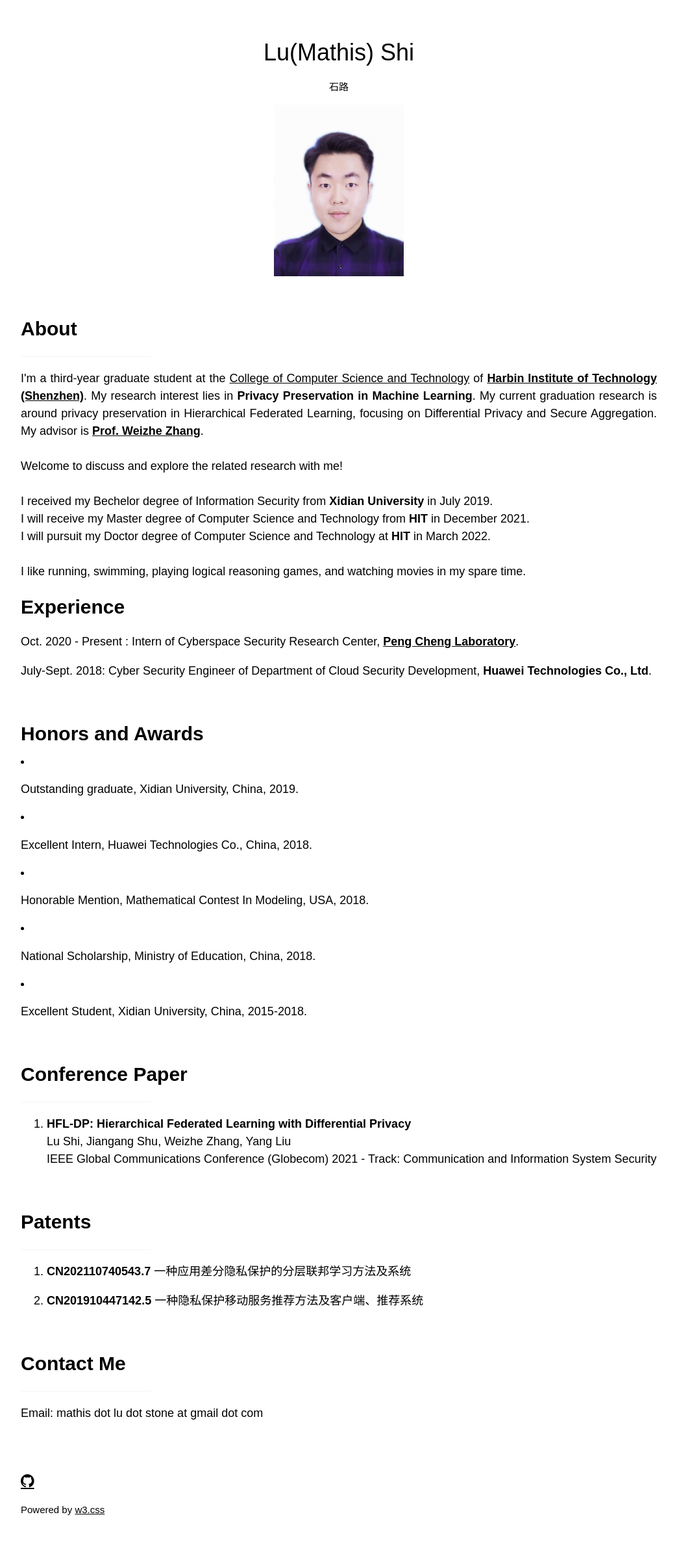
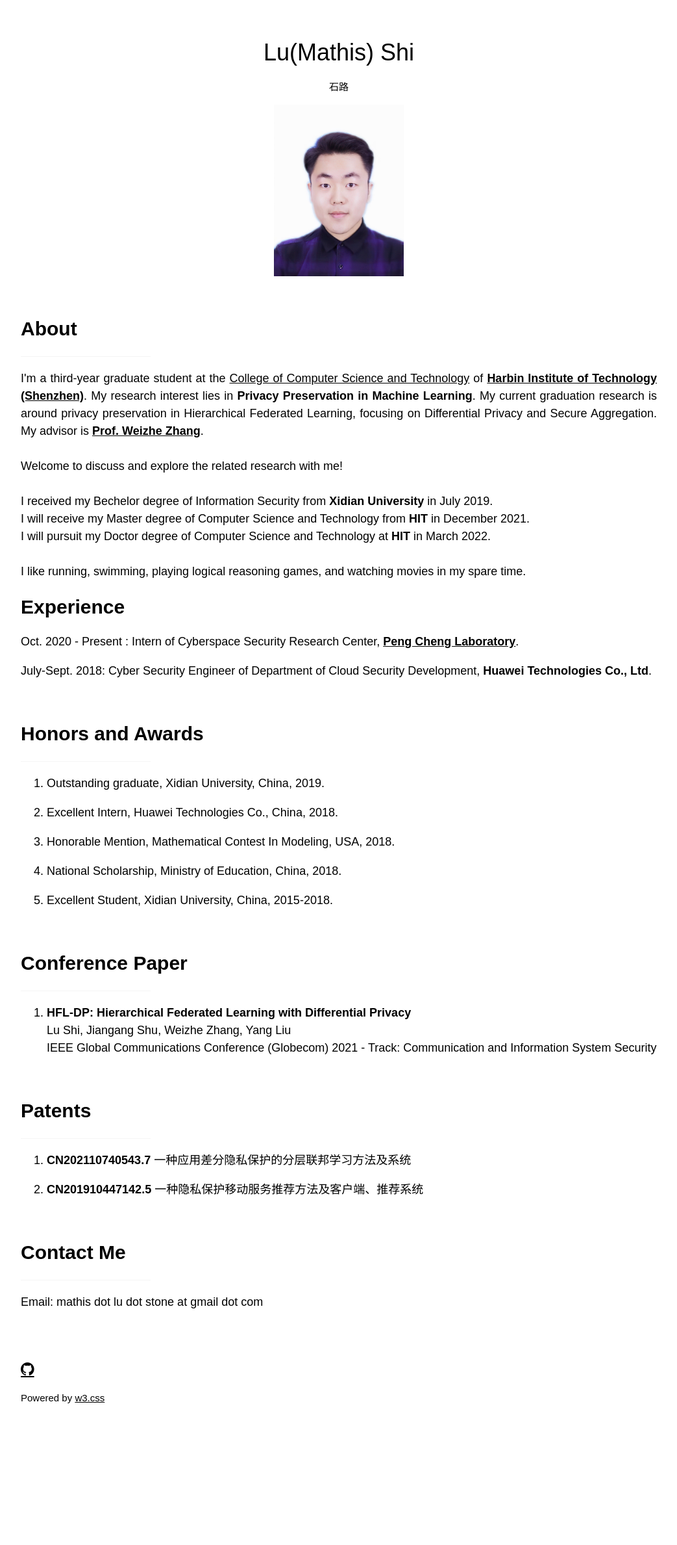
Before and after one commit to Mathislu/Mathislu.github.io, a Jekyll site: the page index.html, which Jekyll copies as it is, in a window 1280 px wide. Shown: the whole page at 65% size, without its empty margins (178-1221 px from the left). Built offline with Jekyll 4.4.1, drawn with Linux system fonts in a browser that asks for light colours; after the commit the page ends 2206 px from its top, so only the background shows below that.

Commit message:
Update index.html

```diff
--- a/index.html
+++ b/index.html
@@ -96,6 +96,8 @@ body, h1,h2,h3,h4,h5,h6 {font-family: "Arial", sans-serif}
     <!-- Testimonials -->
    <div class="w3-padding-16 w3-content" id="pub">
     <h2 class="w3-text-black"><b>Honors and Awards</b></h2>
+    <hr style="width:200px" class="w3-opacity">
+    <ol class="w3-large">
 	<li><p class="w3-large">Outstanding graduate, Xidian University, China, 2019.</p></li>
 	<li><p class="w3-large">Excellent Intern, Huawei Technologies Co., China, 2018.</p></li>
 	<li><p class="w3-large">Honorable Mention, Mathematical Contest In Modeling, USA, 2018.</p></li>
@@ -121,7 +123,6 @@ body, h1,h2,h3,h4,h5,h6 {font-family: "Arial", sans-serif}
   <div class="w3-padding-16 w3-content" id="pub">
     <h2 class="w3-text-black"><b>Patents</b></h2>
     <hr style="width:200px" class="w3-opacity">
-
     <ol class="w3-large">
 	    <li>
     <p class="w3-large"><b>CN202110740543.7</b> 一种应用差分隐私保护的分层联邦学习方法及系统 <br>
```
